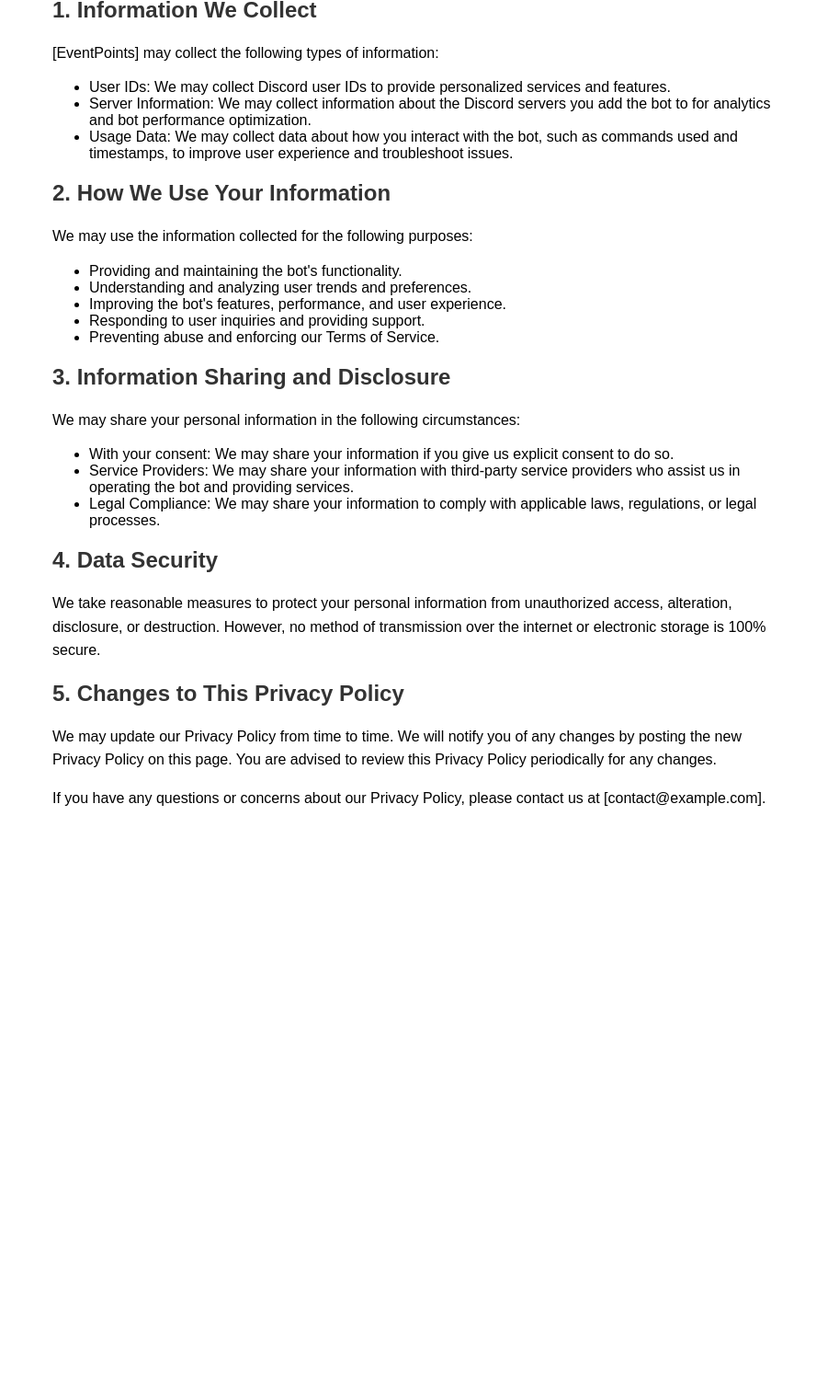
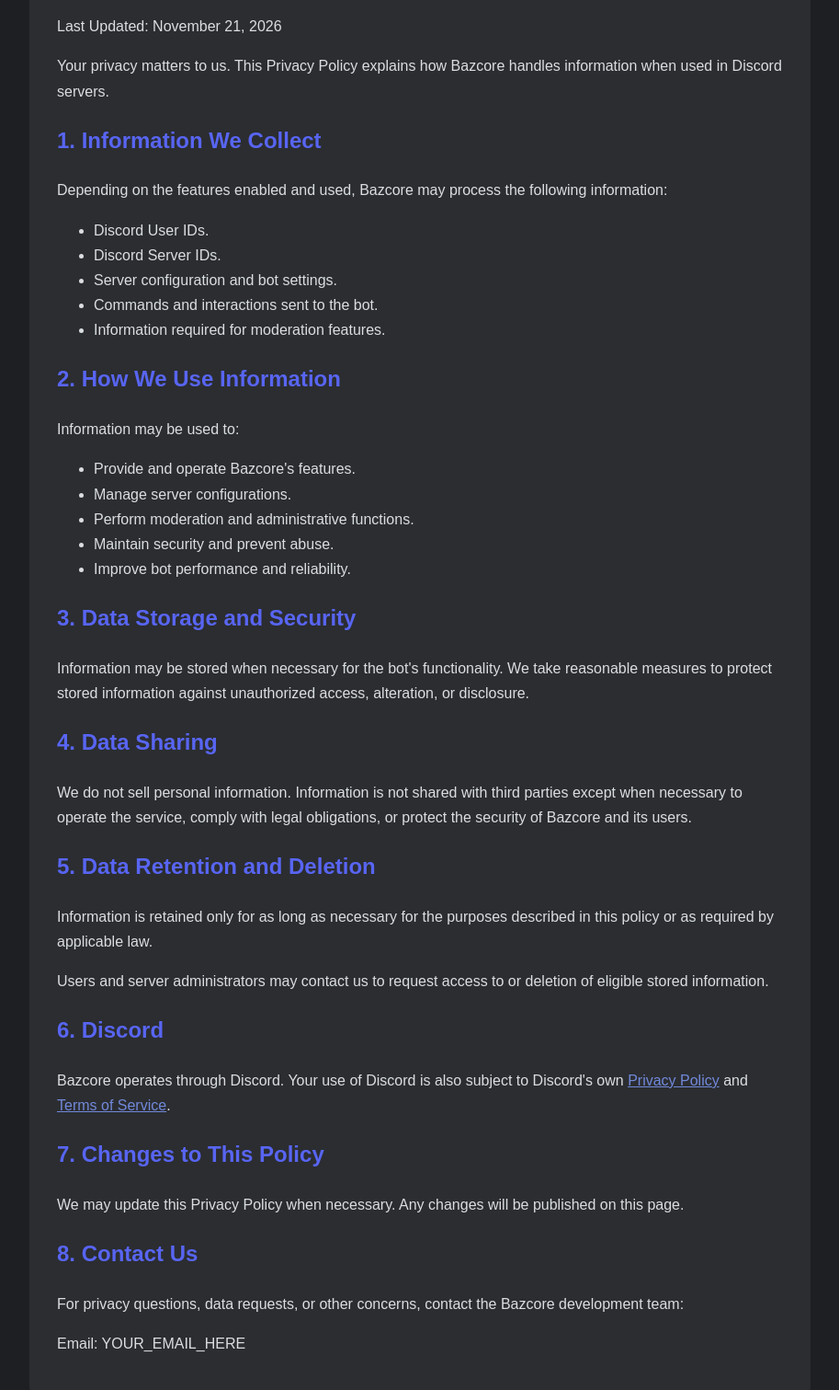
Before and after one commit to zinou991/privacy-Policy, a plain HTML site: page privacy-policy.html in a window 1280 px wide. Shown: the part 182-1693 px from the top of the page at 92% size, without its empty margins (183-1096 px from the left). Before the commit the page ends 1122 px from the top, so only its background shows below. Drawn offline with Linux system fonts and the light colour scheme.

Commit message:
Update privacy-policy.html

```diff
--- a/privacy-policy.html
+++ b/privacy-policy.html
@@ -1,77 +1,111 @@
+
 <!DOCTYPE html>
 <html lang="en">
 <head>
     <meta charset="UTF-8">
     <meta name="viewport" content="width=device-width, initial-scale=1.0">
-    <title>Your Bot's Name - Official Website</title>
+    <title>Privacy Policy | Bazcore</title>
     <style>
         body {
             font-family: Arial, sans-serif;
-            margin: 0;
-            padding: 0;
-            display: flex;
-            flex-direction: column;
-            align-items: center;
-            justify-content: flex-start;
-        }
-        .container {
-            max-width: 800px;
-            margin: 20px;
+            background: #1e1f22;
+            color: #dbdee1;
+            line-height: 1.7;
+            max-width: 850px;
+            margin: 50px auto;
             padding: 20px;
         }
-        h1, h2 {
-            color: #333;
-        }
-        p {
-            line-height: 1.6;
-        }
-        section {
-            margin-bottom: 20px;
+        h1, h2 { color: #5865f2; }
+        a { color: #7289da; }
+        .container {
+            background: #2b2d31;
+            padding: 30px;
+            border-radius: 12px;
         }
     </style>
 </head>
 <body>
 <div class="container">
 
+    <h1>Bazcore - Privacy Policy</h1>
+    <p>Last Updated: November 21, 2026</p>
 
-        <section id="privacy-policy">
-            <h1>Privacy Policy</h1>
-            <p>Welcome to the Privacy Policy for [EventPoints], a Discord bot designed to enhance your server's experience. This Privacy Policy explains how we collect, use, and protect your personal information when you use our bot.</p>
+    <p>
+        Your privacy matters to us. This Privacy Policy explains
+        how Bazcore handles information when used in Discord servers.
+    </p>
 
     <h2>1. Information We Collect</h2>
-            <p>[EventPoints] may collect the following types of information:</p>
+    <p>
+        Depending on the features enabled and used, Bazcore may
+        process the following information:
+    </p>
     <ul>
-                <li>User IDs: We may collect Discord user IDs to provide personalized services and features.</li>
-                <li>Server Information: We may collect information about the Discord servers you add the bot to for analytics and bot performance optimization.</li>
-                <li>Usage Data: We may collect data about how you interact with the bot, such as commands used and timestamps, to improve user experience and troubleshoot issues.</li>
+        <li>Discord User IDs.</li>
+        <li>Discord Server IDs.</li>
+        <li>Server configuration and bot settings.</li>
+        <li>Commands and interactions sent to the bot.</li>
+        <li>Information required for moderation features.</li>
     </ul>
 
-            <h2>2. How We Use Your Information</h2>
-            <p>We may use the information collected for the following purposes:</p>
+    <h2>2. How We Use Information</h2>
+    <p>Information may be used to:</p>
     <ul>
-                <li>Providing and maintaining the bot's functionality.</li>
-                <li>Understanding and analyzing user trends and preferences.</li>
-                <li>Improving the bot's features, performance, and user experience.</li>
-                <li>Responding to user inquiries and providing support.</li>
-                <li>Preventing abuse and enforcing our Terms of Service.</li>
+        <li>Provide and operate Bazcore's features.</li>
+        <li>Manage server configurations.</li>
+        <li>Perform moderation and administrative functions.</li>
+        <li>Maintain security and prevent abuse.</li>
+        <li>Improve bot performance and reliability.</li>
     </ul>
 
-            <h2>3. Information Sharing and Disclosure</h2>
-            <p>We may share your personal information in the following circumstances:</p>
-            <ul>
-                <li>With your consent: We may share your information if you give us explicit consent to do so.</li>
-                <li>Service Providers: We may share your information with third-party service providers who assist us in operating the bot and providing services.</li>
-                <li>Legal Compliance: We may share your information to comply with applicable laws, regulations, or legal processes.</li>
-            </ul>
+    <h2>3. Data Storage and Security</h2>
+    <p>
+        Information may be stored when necessary for the bot's
+        functionality. We take reasonable measures to protect
+        stored information against unauthorized access,
+        alteration, or disclosure.
+    </p>
 
-            <h2>4. Data Security</h2>
-            <p>We take reasonable measures to protect your personal information from unauthorized access, alteration, disclosure, or destruction. However, no method of transmission over the internet or electronic storage is 100% secure.</p>
+    <h2>4. Data Sharing</h2>
+    <p>
+        We do not sell personal information. Information is not
+        shared with third parties except when necessary to operate
+        the service, comply with legal obligations, or protect
+        the security of Bazcore and its users.
+    </p>
 
-            <h2>5. Changes to This Privacy Policy</h2>
-            <p>We may update our Privacy Policy from time to time. We will notify you of any changes by posting the new Privacy Policy on this page. You are advised to review this Privacy Policy periodically for any changes.</p>
+    <h2>5. Data Retention and Deletion</h2>
+    <p>
+        Information is retained only for as long as necessary
+        for the purposes described in this policy or as required
+        by applicable law.
+    </p>
+    <p>
+        Users and server administrators may contact us to request
+        access to or deletion of eligible stored information.
+    </p>
 
-            <p>If you have any questions or concerns about our Privacy Policy, please contact us at [contact@example.com].</p>
-        </section>
+    <h2>6. Discord</h2>
+    <p>
+        Bazcore operates through Discord. Your use of Discord
+        is also subject to Discord's own
+        <a href="https://discord.com/privacy">Privacy Policy</a>
+        and
+        <a href="https://discord.com/terms">Terms of Service</a>.
+    </p>
+
+    <h2>7. Changes to This Policy</h2>
+    <p>
+        We may update this Privacy Policy when necessary.
+        Any changes will be published on this page.
+    </p>
+
+    <h2>8. Contact Us</h2>
+    <p>
+        For privacy questions, data requests, or other concerns,
+        contact the Bazcore development team:
+    </p>
+    <p>Email: YOUR_EMAIL_HERE</p>
 
 </div>
 </body>
```
Lines whose indentation alone changed are shown as unchanged.
